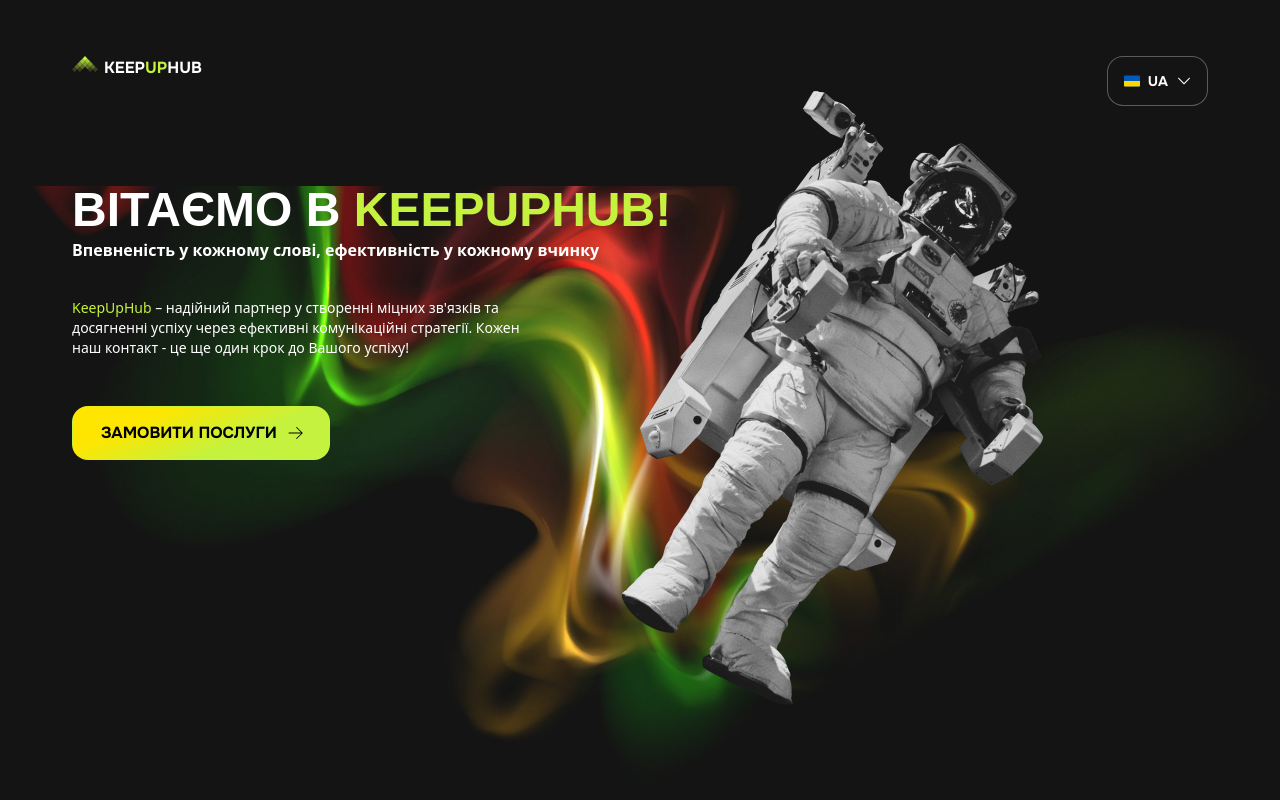
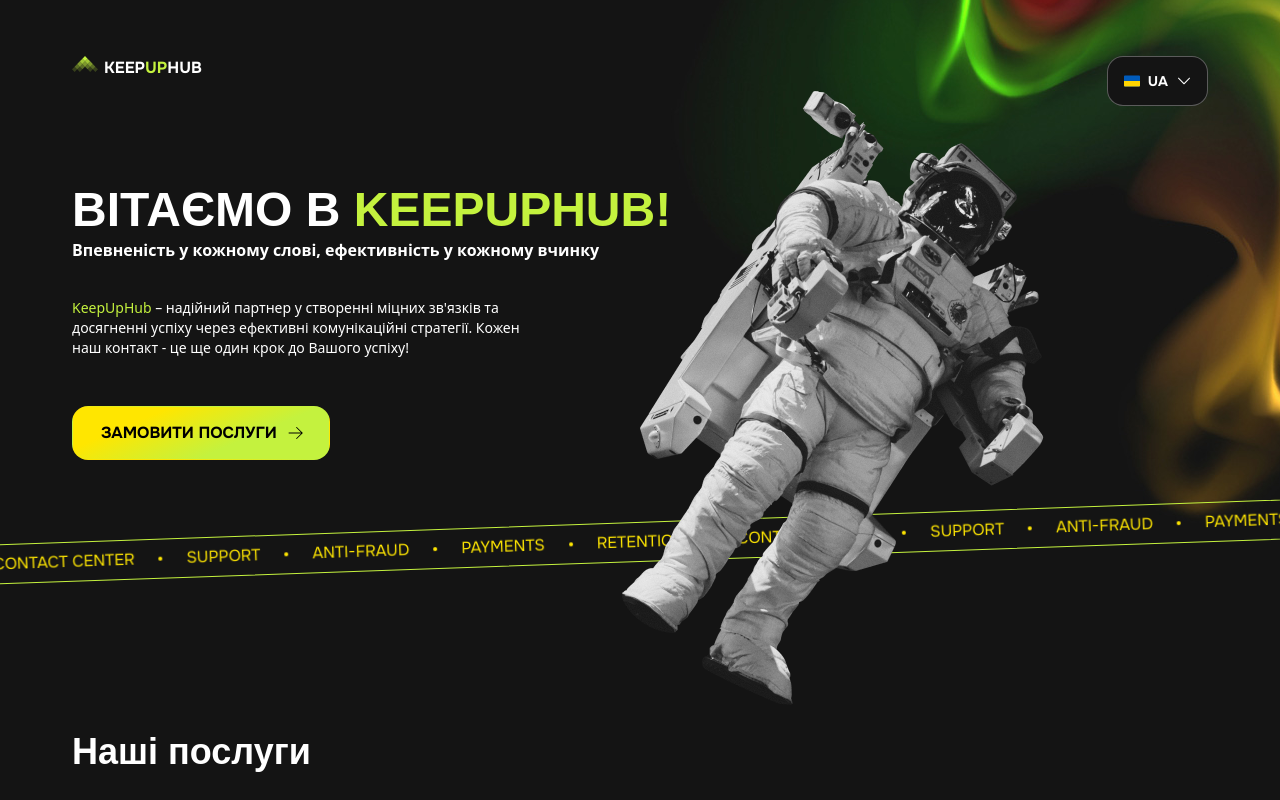
Before and after one commit to DemureFace/KeepUpHub, a Nuxt app: page / in a window 1280 px wide. Shown: the top 800 px of the page. Built offline with nearby package versions, Linux system fonts and the light colour scheme; a web font is replaced by a local one.

Commit message:
added background to first screen

```diff
--- a/components/home/WellcomSection.vue
+++ b/components/home/WellcomSection.vue
@@ -14,12 +14,6 @@
 
 <template>
   <section class="relative">
-    <img
-      src="/images/background/1.jpg"
-      alt="Background"
-      class="absolute right-0 top-0"
-    />
-
     <div class="container relative">
       <div class="md:w-[363px] lg:w-[434px] xl:w-full">
         <h1 class="mb-1 font-vinnytsia text-5xl font-bold uppercase text-white">
--- a/components/layout/TheHeader.vue
+++ b/components/layout/TheHeader.vue
@@ -30,7 +30,14 @@
 </script>
 
 <template>
-  <header
+  <header class="relative">
+    <img
+      src="/images/background/1.jpg"
+      alt="Background"
+      class="absolute right-[-1099px] top-[-181px] -z-20 h-[946px] min-w-[1616px] md:right-[-895px] 2xl:right-[-463px]"
+    />
+
+    <div
       class="container flex items-center justify-between pt-6 md:items-start md:pt-14"
     >
       <div class="flex gap-1.5">
@@ -62,5 +69,6 @@
           },
         ]"
       />
+    </div>
   </header>
 </template>
```
Lines whose indentation alone changed are shown as unchanged.
